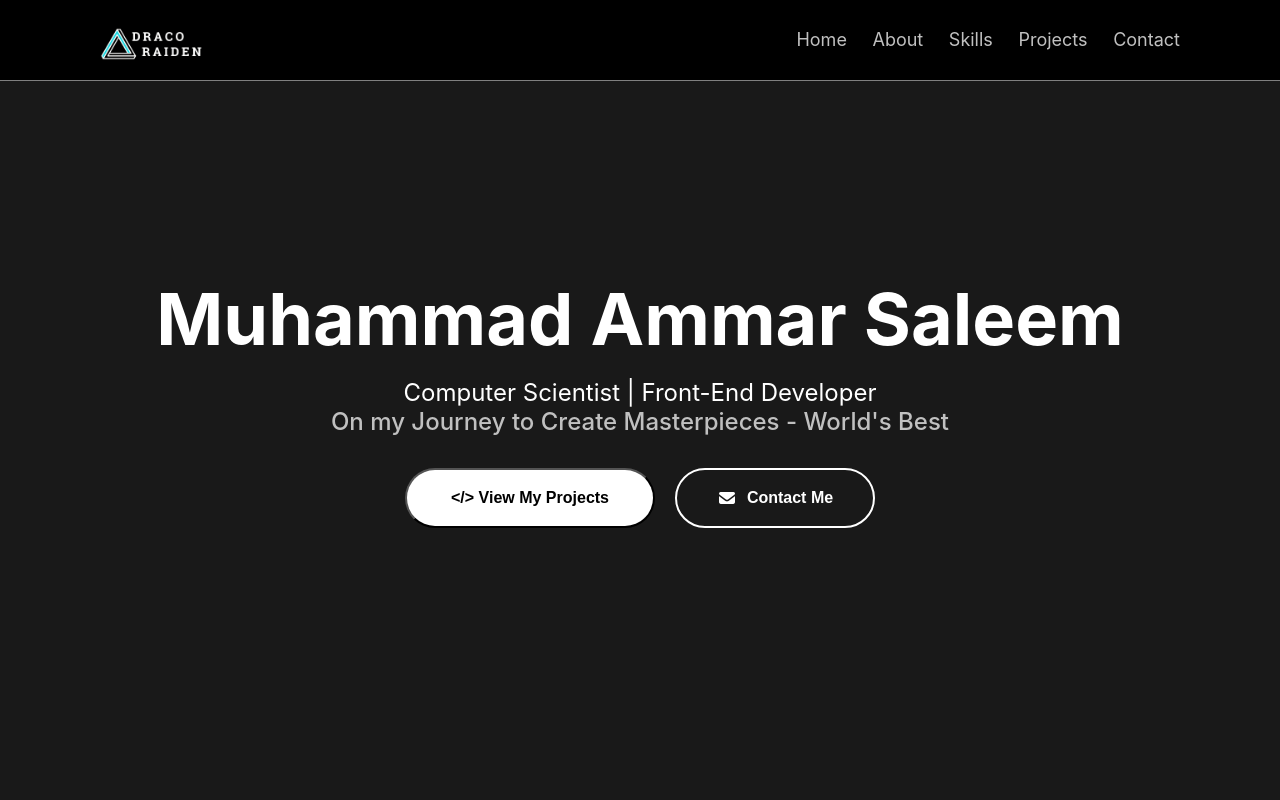
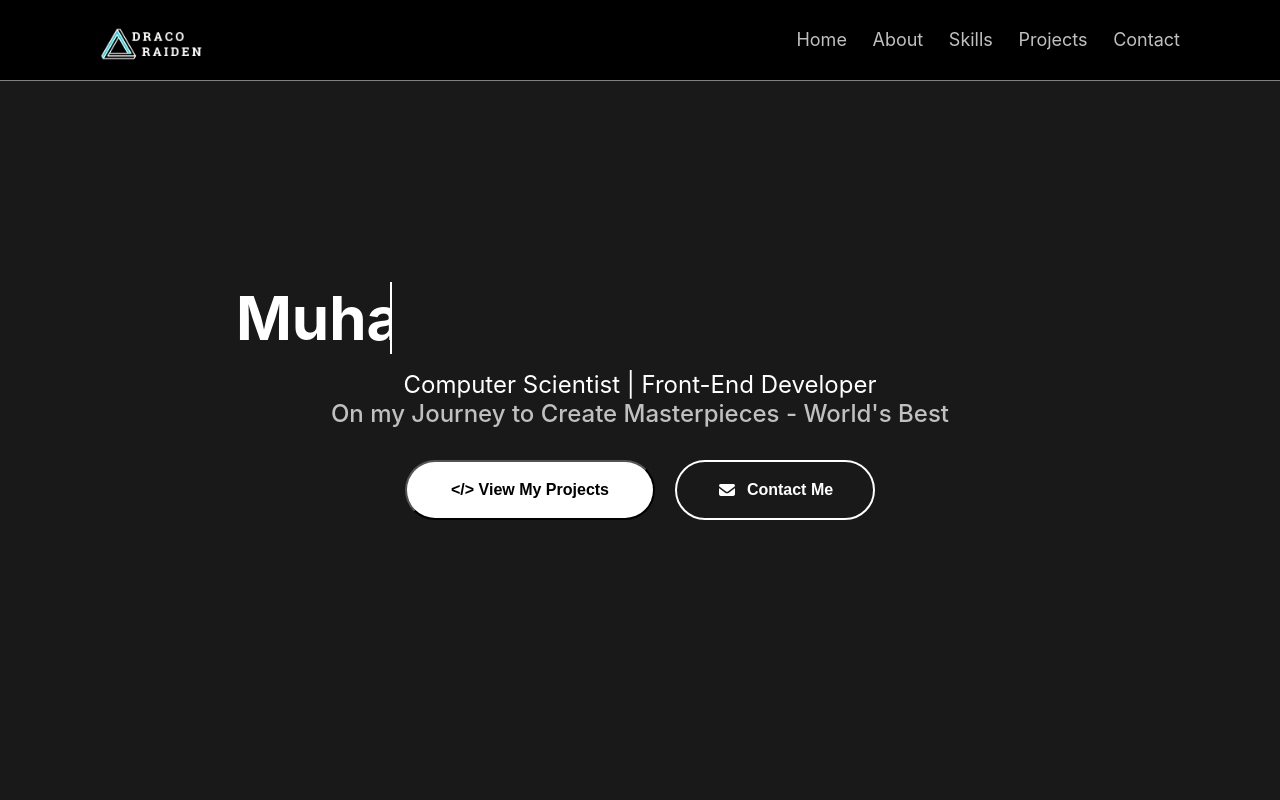
Before and after one commit to DracoRaiden/my-portfolio, a React (Create React App) app: page / in a window 1280 px wide. Shown: the top 800 px of the page. Built offline with nearby package versions, Linux system fonts and the light colour scheme.

Commit message:
typerwriter effect

```diff
--- a/src/Components/Hero.js
+++ b/src/Components/Hero.js
@@ -4,7 +4,7 @@ export default function Hero() {
   return (
     <div className="hero">
       <div className="hero-title">
-        <h1>Muhammad Ammar Saleem</h1>
+        <h1 className="text">Muhammad Ammar Saleem</h1>
       </div>
       <div className="hero-content">
         <h2 className="content-l1">Computer Scientist | Front-End Developer</h2>
--- a/src/Css/Hero.css
+++ b/src/Css/Hero.css
@@ -9,14 +9,14 @@
 }
 
 .hero-title {
-    font-size: 48px;
+  font-size: 40px;
   margin-bottom: 16px;
   font-weight: 800;
 }
 
 .hero-content {
   margin-bottom: 32px;
-    color: #C0C0C0;
+  color: #c0c0c0;
   display: flex;
   flex-direction: column;
   align-items: center;
@@ -24,13 +24,12 @@
 
 .content-l1 {
   color: white;
-    font-weight: 400
+  font-weight: 400;
 }
 
 .content-l2 {
   font-weight: 500;
 }
-
 
 .hero-buttons {
   display: flex;
@@ -79,23 +78,53 @@
   cursor: pointer;
 }
 
-.hero>div {
+.hero > div {
   opacity: 0;
   transform: translateY(50px);
   animation: fadeUp 0.8s ease forwards;
 }
 
+.hero-title {
+  display: inline-block;
+}
+
+.text {
+  border-right: 2px solid white;
+  width: 100%;
+  white-space: nowrap;
+  overflow: hidden;
+  animation: typing 6s steps(21) infinite,
+    cursor 0.4s step-end infinite alternate;
+}
+
+@keyframes cursor {
+  50% {
+    border-color: transparent;
+  }
+}
+
+@keyframes typing {
+  0% {
+    width: 0%;
+  }
+
+  33% {
+    width: 100%;
+  }
+
+  100% {
+    width: 100%;
+  }
+}
+
 @keyframes fadeUp {
-
   to {
     opacity: 1;
     transform: translateY(0);
   }
 }
 
-
-@media(width<768px) {
-
+@media (width<768px) {
   .hero {
     text-align: center;
     padding: 20px;
@@ -132,5 +161,4 @@
   .hero-btn2 {
     width: 180px;
   }
-
 }
```
Lines whose indentation alone changed are shown as unchanged.
